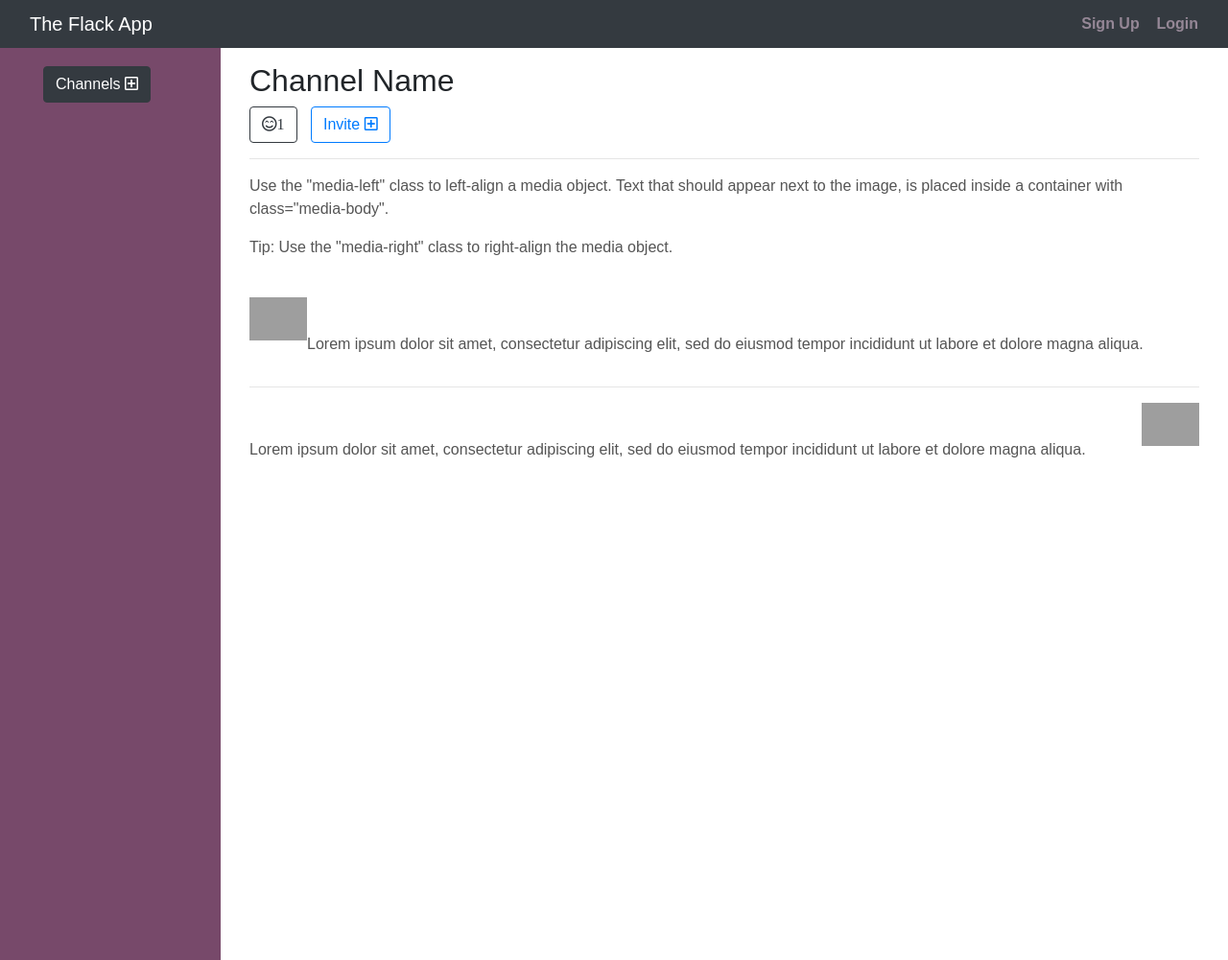
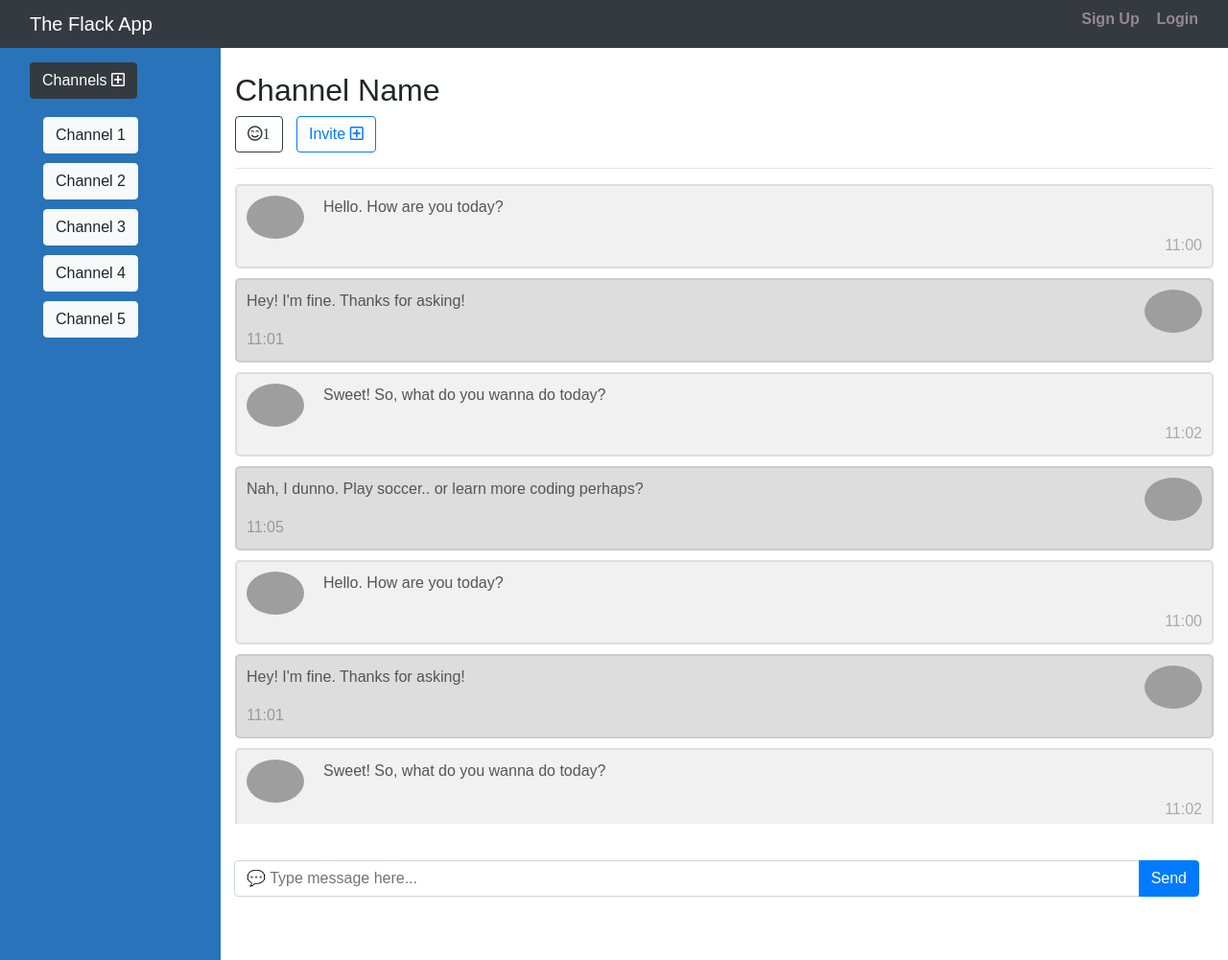
Before and after one commit to leonardo185/Project-2, a Flask app: page /chat in a window 1280 px wide. Shown: the whole page at 96% size. Run offline with Flask 2, Linux system fonts and the light colour scheme; some libraries are stand-ins or nearby versions; grey boxes are pictures that could not be loaded.

Commit message:
Updated Chat Layout.

```diff
--- a/static/chat.css
+++ b/static/chat.css
@@ -16,12 +16,14 @@
 	width: 230px; /* Width of navigation frame */
 	height: 100%;
 	overflow: hidden; /* Disables scrollbars on the navigation frame. To enable scrollbars, change "hidden" to "scroll" */
-	background: #77496a;
+	background: #2873ba;
 }
 
 main{
 	position: fixed;
-	top: 50px;
+	height: 84%;
+	top: 60px;
+
 	left: 230px; /* Set this to the width of the navigation frame */
 	right: 0;
 	bottom: 0;
@@ -29,12 +31,36 @@
 	background: #fff;
 }
 
+
+
+.test{
+	left: 244px;
+	right: 30px;
+	bottom: 0;
+	overflow: auto;}
+
 .innertube{
 	margin: 15px; /* Provides padding for the content */
 }
 
 p {
 	color: #555;
+}
+
+#channel-button{
+	margin: 0;
+	margin-left: 16px;
+
+}
+
+.vertical-menu {
+  width: 180px;
+  height: 500px;
+  overflow-y: auto;
+}
+
+li{
+	margin-bottom: 10px;
 }
 
 nav ul {
@@ -50,6 +76,63 @@
 	text-decoration: none;
 	font-weight: bold;
 }
+
+
+
+.test{
+	size:20px;
+}
+
+#inp{
+	font-family: FontAwesome, "Open Sans", Verdana, sans-serif;
+    font-style: normal;
+    font-weight: normal;
+}
+
+.container {
+  border: 2px solid #dedede;
+  background-color: #f1f1f1;
+  border-radius: 5px;
+  padding: 10px;
+  margin: 10px 0;
+}
+
+.darker {
+  border-color: #ccc;
+  background-color: #ddd;
+}
+
+.container::after {
+  content: "";
+  clear: both;
+  display: table;
+}
+
+.container img {
+  float: left;
+  max-width: 60px;
+  width: 100%;
+  margin-right: 20px;
+  border-radius: 50%;
+}
+
+.container img.right {
+  float: right;
+  margin-left: 20px;
+  margin-right:0;
+}
+
+.time-right {
+  float: right;
+  color: #aaa;
+}
+
+.time-left {
+  float: left;
+  color: #999;
+}
+
+
 
 nav ul a {
 	color: #958796;
--- a/templates/chat.html
+++ b/templates/chat.html
@@ -10,51 +10,105 @@
 
 {% block body %}
 
+
+
+
+
 <main>
   <div class="innertube">
-
-      <div class="container">
     <h2>Channel Name</h2>
     <button type="button" class="btn btn-outline-dark"><i class="far fa-smile-beam">1</i></button> <!-- People in the channel -->
     <button type="button" class="btn btn-outline-primary">Invite <i class="far fa-plus-square"></i></button>
     <hr>
-        <p>Use the "media-left" class to left-align a media object. Text that should appear next to the image, is placed inside a container with class="media-body".</p>
-        <p>Tip: Use the "media-right" class to right-align the media object.</p><br>
 
-        <!-- Left-aligned media object -->
-        <div class="media">
-          <div class="media-left">
-            <img src="img_avatar1.png" class="media-object" style="width:60px">
+    <div class="chat-body">
+      <!--Chat Messages.-->
+      <div>
+        <div class="container">
+           <img src="https://proxy.duckduckgo.com/iu/?u=https%3A%2F%2Ftse4.explicit.bing.net%2Fth%3Fid%3DOIP.IysY4WC3y-hRlNWdCK0PbAHaFj%26pid%3D15.1&f=1" alt="Avatar">
+           <p>Hello. How are you today?</p>
+           <span class="time-right">11:00</span>
         </div>
-          <div class="media-body">
-            <h4 class="media-heading">Left-aligned</h4>
-            <p>Lorem ipsum dolor sit amet, consectetur adipiscing elit, sed do eiusmod tempor incididunt ut labore et dolore magna aliqua.</p>
+
+        <div class="container darker">
+           <img src="https://proxy.duckduckgo.com/iu/?u=https%3A%2F%2Ftse4.mm.bing.net%2Fth%3Fid%3DOIP.g8t2TrKuE--_z8FHkdFS2gHaIS%26pid%3D15.1&f=1" alt="Avatar" class="right">
+           <p>Hey! I'm fine. Thanks for asking!</p>
+           <span class="time-left">11:01</span>
+        </div>
+
+        <div class="container">
+           <img src="https://proxy.duckduckgo.com/iu/?u=https%3A%2F%2Ftse4.explicit.bing.net%2Fth%3Fid%3DOIP.IysY4WC3y-hRlNWdCK0PbAHaFj%26pid%3D15.1&f=1" alt="Avatar">
+           <p>Sweet! So, what do you wanna do today?</p>
+           <span class="time-right">11:02</span>
+        </div>
+
+        <div class="container darker">
+          <img src="https://proxy.duckduckgo.com/iu/?u=https%3A%2F%2Ftse4.mm.bing.net%2Fth%3Fid%3DOIP.g8t2TrKuE--_z8FHkdFS2gHaIS%26pid%3D15.1&f=1" alt="Avatar" class="right">
+          <p>Nah, I dunno. Play soccer.. or learn more coding perhaps?</p>
+          <span class="time-left">11:05</span>
+        </div>
+
+        <!-- Chat box -->
+        <div class="container">
+          <img src="https://proxy.duckduckgo.com/iu/?u=https%3A%2F%2Ftse4.explicit.bing.net%2Fth%3Fid%3DOIP.IysY4WC3y-hRlNWdCK0PbAHaFj%26pid%3D15.1&f=1" alt="Avatar" style="width:100%;">
+          <p>Hello. How are you today?</p>
+          <span class="time-right">11:00</span>
+        </div>
+
+        <div class="container darker">
+          <img src="https://proxy.duckduckgo.com/iu/?u=https%3A%2F%2Ftse4.mm.bing.net%2Fth%3Fid%3DOIP.g8t2TrKuE--_z8FHkdFS2gHaIS%26pid%3D15.1&f=1" alt="Avatar" class="right" style="width:100%;">
+          <p>Hey! I'm fine. Thanks for asking!</p>
+          <span class="time-left">11:01</span>
+        </div>
+
+        <div class="container">
+          <img src="https://proxy.duckduckgo.com/iu/?u=https%3A%2F%2Ftse4.explicit.bing.net%2Fth%3Fid%3DOIP.IysY4WC3y-hRlNWdCK0PbAHaFj%26pid%3D15.1&f=1" alt="Avatar" style="width:100%;">
+          <p>Sweet! So, what do you wanna do today?</p>
+          <span class="time-right">11:02</span>
+        </div>
+
       </div>
     </div>
-        <hr>
 
-        <!-- Right-aligned media object -->
-        <div class="media">
-          <div class="media-body">
-            <h4 class="media-heading">Right-aligned</h4>
-            <p>Lorem ipsum dolor sit amet, consectetur adipiscing elit, sed do eiusmod tempor incididunt ut labore et dolore magna aliqua.</p>
   </div>
-          <div class="media-right">
-            <img src="img_avatar1.png" class="media-object" style="width:60px">
+
+
+</main>
+
+<!-- Input text -->
+<div class="test fixed-bottom">
+    <div class="input-group mb-3" >
+      <input type="text" class="form-control" placeholder= "💬 Type message here..." aria-label="Type " aria-describedby="button-addon2">
+      <div class="input-group-append">
+        <button class="btn btn-primary" type="button" id="button-addon2">Send</button>
       </div>
     </div>
 </div>
 
-    </div>
-  </main>
+
+
+
 
   <nav id="nav">
     <div class="innertube">
       <h4 style="margin-left: 17px;">{{session.user_name}}</h4>
+      <button id = "channel-button" type="button" class="btn btn-dark">Channels <i class="far fa-plus-square"></i></button>
+
       <ul style="margin-top: 19px;">
-        <li><button type="button" class="btn btn-dark">Channels <i class="far fa-plus-square"></i></button></li>
+        <div class="vertical-menu">
+          <li><button type="button" class="btn btn-light">Channel 1</button></li>
+          <li><button type="button" class="btn btn-light">Channel 2</button></li>
+          <li><button type="button" class="btn btn-light">Channel 3</button></li>
+          <li><button type="button" class="btn btn-light">Channel 4</button></li>
+          <li><button type="button" class="btn btn-light">Channel 5</button></li>
+
+        </div>
       </ul>
     </div>
   </nav>
 
+
+
+
+
 {% endblock %}
```
Also changed, not shown: 1 other file. Lines whose indentation alone changed are shown as unchanged.
